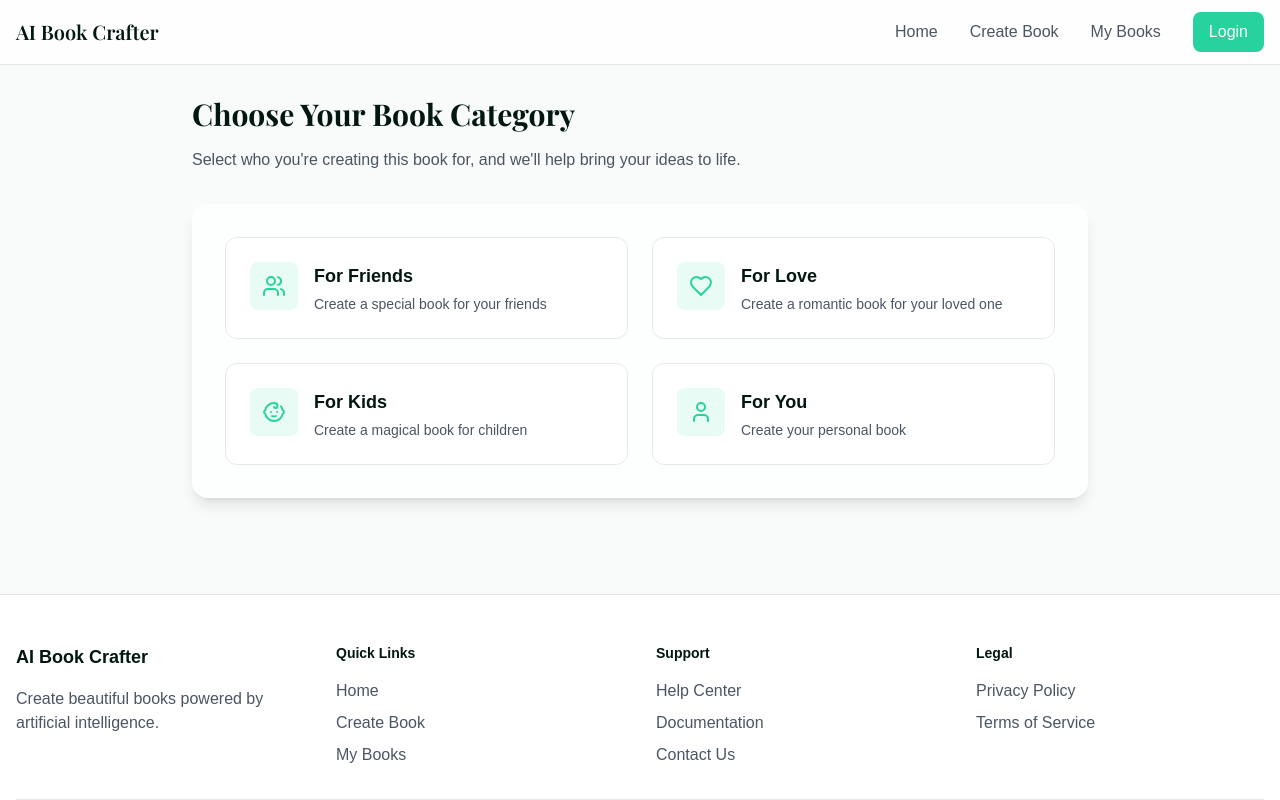
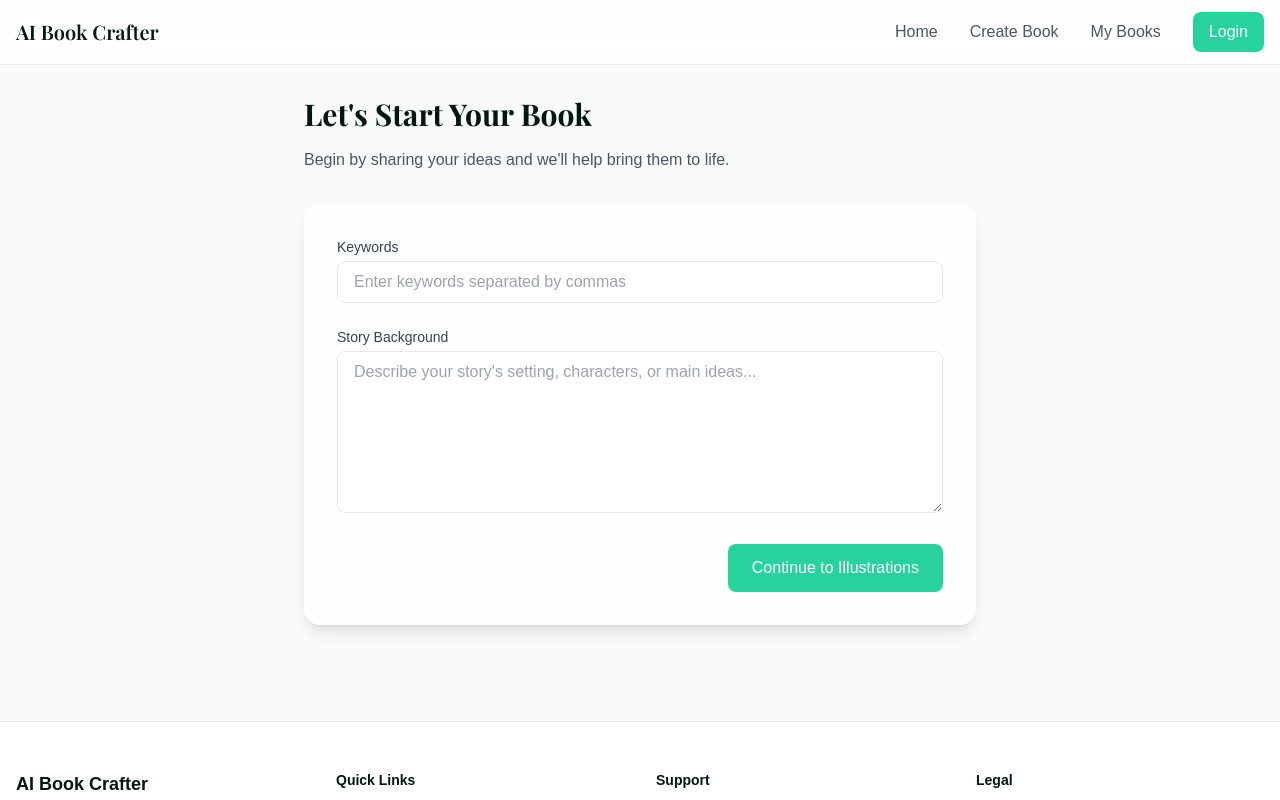
Before and after one commit to KyleZhang07/wishiyo, a React (Vite) app: page /create/step1 in a window 1280 px wide. Shown: the top 800 px of the page. Built offline with nearby package versions, Linux system fonts and the light colour scheme.

Commit message:
Reverted to edit edt-ca50167b-3c7d-495a-bdae-39c19fcb61f4: "Update color scheme
Update color scheme to use #3dbc8c."

```diff
--- a/src/pages/wizard/Step1.tsx
+++ b/src/pages/wizard/Step1.tsx
@@ -1,187 +1,54 @@
 
-import { useState } from 'react';
 import { useNavigate } from 'react-router-dom';
-import { Heart, Users, Baby, User, ArrowRight } from 'lucide-react';
 
 const Step1 = () => {
   const navigate = useNavigate();
-  const [selectedCategory, setSelectedCategory] = useState<string | null>(null);
-  const [selectedBookType, setSelectedBookType] = useState<string | null>(null);
-
-  const categories = [
-    {
-      id: 'friends',
-      title: 'For Friends',
-      icon: Users,
-      description: 'Create a special book for your friends',
-      bookTypes: [
-        {
-          title: 'AI Satire & Fun Manual',
-          description: 'A humorous take on your friendship',
-        },
-        {
-          title: 'Adventure Partner Archives',
-          description: 'Document your shared adventures',
-        },
-        {
-          title: 'Friendship Memory Album',
-          description: 'Capture your best moments together',
-        }
-      ]
-    },
-    {
-      id: 'love',
-      title: 'For Love',
-      icon: Heart,
-      description: 'Create a romantic book for your loved one',
-      bookTypes: [
-        {
-          title: 'AI Romantic Picture Book',
-          description: 'A beautiful love story with AI-generated illustrations',
-        },
-        {
-          title: '365 Days Love Calendar',
-          description: 'Document your love story day by day',
-        },
-        {
-          title: 'Love Story Quest Book',
-          description: 'An interactive journey through your romance',
-        }
-      ]
-    },
-    {
-      id: 'kids',
-      title: 'For Kids',
-      icon: Baby,
-      description: 'Create a magical book for children',
-      bookTypes: [
-        {
-          title: 'AI Comic/Picture Book',
-          description: 'A fun illustrated story for children',
-        },
-        {
-          title: 'Coloring Story Book',
-          description: 'Interactive coloring book with a story',
-        },
-        {
-          title: 'Pop-up Adventure Book',
-          description: 'An engaging 3D story experience',
-        }
-      ]
-    },
-    {
-      id: 'you',
-      title: 'For You',
-      icon: User,
-      description: 'Create your personal book',
-      bookTypes: [
-        {
-          title: 'Personal Biography',
-          description: 'Tell your life story',
-        },
-        {
-          title: 'AI Inspiration Journal',
-          description: 'A motivational journey just for you',
-        },
-        {
-          title: 'Fashion Portfolio Book',
-          description: 'Showcase your style and creativity',
-        }
-      ]
-    }
-  ];
-
-  const handleContinue = () => {
-    navigate('/create/step2');
-  };
 
   return (
     <div className="page-transition container mx-auto px-4 py-24">
-      <div className="max-w-4xl mx-auto">
+      <div className="max-w-2xl mx-auto">
         <div className="mb-8">
           <h1 className="text-3xl font-display font-bold mb-4">
-            Choose Your Book Category
+            Let's Start Your Book
           </h1>
           <p className="text-gray-600">
-            Select who you're creating this book for, and we'll help bring your ideas to life.
+            Begin by sharing your ideas and we'll help bring them to life.
           </p>
         </div>
 
         <div className="glass-card rounded-2xl p-8">
-          <div className="grid grid-cols-1 md:grid-cols-2 gap-6">
-            {categories.map((category) => {
-              const Icon = category.icon;
-              const isSelected = selectedCategory === category.id;
+          <div className="space-y-6">
+            <div>
+              <label className="block text-sm font-medium text-gray-700 mb-1">
+                Keywords
+              </label>
+              <input
+                type="text"
+                className="w-full px-4 py-2 rounded-lg border border-gray-200 focus:outline-none focus:ring-2 focus:ring-primary/20 focus:border-primary"
+                placeholder="Enter keywords separated by commas"
+              />
+            </div>
 
-              return (
-                <div key={category.id}>
-                  <button
-                    onClick={() => {
-                      setSelectedCategory(category.id);
-                      setSelectedBookType(null);
-                    }}
-                    className={`w-full p-6 rounded-xl transition-all duration-200 text-left flex items-start gap-4 ${
-                      isSelected
-                        ? 'bg-primary text-white shadow-lg'
-                        : 'bg-white hover:bg-primary/5 border border-gray-200'
-                    }`}
-                  >
-                    <div className={`p-3 rounded-lg ${
-                      isSelected ? 'bg-white/20' : 'bg-primary/10'
-                    }`}>
-                      <Icon className={`w-6 h-6 ${
-                        isSelected ? 'text-white' : 'text-primary'
-                      }`} />
-                    </div>
-                    <div>
-                      <h3 className="text-lg font-semibold mb-1">{category.title}</h3>
-                      <p className={`text-sm ${
-                        isSelected ? 'text-white/80' : 'text-gray-600'
-                      }`}>
-                        {category.description}
-                      </p>
-                    </div>
-                  </button>
+            <div>
+              <label className="block text-sm font-medium text-gray-700 mb-1">
+                Story Background
+              </label>
+              <textarea
+                rows={6}
+                className="w-full px-4 py-2 rounded-lg border border-gray-200 focus:outline-none focus:ring-2 focus:ring-primary/20 focus:border-primary"
+                placeholder="Describe your story's setting, characters, or main ideas..."
+              />
+            </div>
 
-                  {isSelected && (
-                    <div className="mt-4 space-y-3">
-                      {category.bookTypes.map((bookType) => (
-                        <button
-                          key={bookType.title}
-                          onClick={() => setSelectedBookType(bookType.title)}
-                          className={`w-full p-4 rounded-lg border transition-all duration-200 text-left ${
-                            selectedBookType === bookType.title
-                              ? 'border-primary bg-primary/5'
-                              : 'border-gray-200 hover:border-primary/50'
-                          }`}
-                        >
-                          <h4 className={`font-medium mb-1 ${
-                            selectedBookType === bookType.title ? 'text-primary' : ''
-                          }`}>
-                            {bookType.title}
-                          </h4>
-                          <p className="text-sm text-gray-600">
-                            {bookType.description}
-                          </p>
-                        </button>
-                      ))}
-                    </div>
-                  )}
-                </div>
-              );
-            })}
-          </div>
-
-          {selectedBookType && (
-            <div className="mt-8 flex justify-end">
+            <div className="flex justify-end">
               <button
-                onClick={handleContinue}
-                className="inline-flex items-center px-6 py-3 bg-primary text-white rounded-lg hover:bg-primary/90 transition-colors"
+                onClick={() => navigate('/create/step2')}
+                className="px-6 py-3 text-white bg-primary rounded-lg hover:bg-primary/90 transition-colors"
               >
-                Continue to Next Step <ArrowRight className="ml-2 w-4 h-4" />
+                Continue to Illustrations
               </button>
             </div>
-          )}
+          </div>
         </div>
       </div>
     </div>
```
